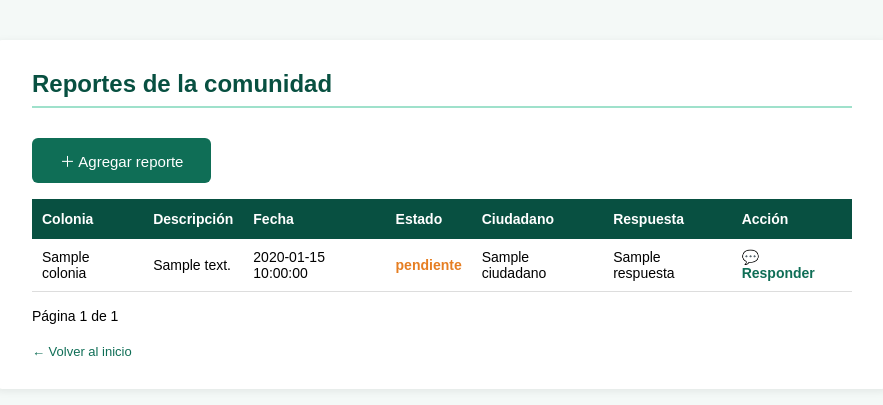
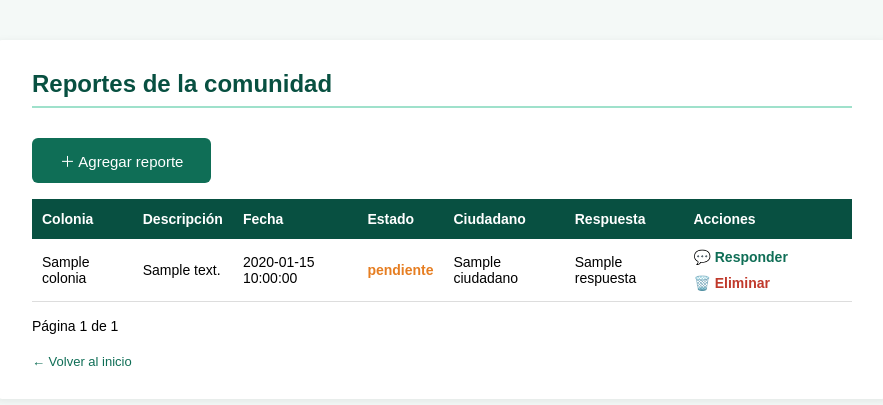
Before and after one commit to estefaniaguerrero25062009-art/ECORuta, a Flask app: page /reportes in a window 1280 px wide. Shown: the part 62-467 px from the top of the page, without its empty margins (198-1081 px from the left). Run offline with Flask 3, Linux system fonts and the light colour scheme; the visitor is signed in with stand-in values (Sample User, id 1); a database or web service that is not in the repository returns one stand-in record (values such as "Sample title").

Commit message:
agregar boton eliminar reporte

```diff
--- a/templates/reportes.html
+++ b/templates/reportes.html
@@ -8,7 +8,6 @@
 <body>
   <div class="header">
     <h1>🌿 ECORuta — Reportes ciudadanos</h1>
-    <!-- Corrección #12: nombre usuario en header -->
     <div class="header-user">
       👤 <strong>{{ usuario }}</strong>
       <span class="badge-rol">{{ rol }}</span>
@@ -16,10 +15,7 @@
     </div>
   </div>
   <div class="container">
-    <!-- Corrección #11: ciudadano solo ve sus propios reportes (filtrado en app.py) -->
-    <h2>
-      {% if rol == "ciudadano" %}Mis reportes{% else %}Reportes de la comunidad{% endif %}
-    </h2>
+    <h2>{% if rol == "ciudadano" %}Mis reportes{% else %}Reportes de la comunidad{% endif %}</h2>
     <a class="btn-verde" href="/agregar_reporte">＋ Agregar reporte</a>
     <table>
       <thead>
@@ -29,9 +25,8 @@
           <th>Fecha</th>
           <th>Estado</th>
           <th>Ciudadano</th>
-          <!-- Corrección #10: columna respuesta para que ciudadano vea la respuesta -->
           <th>Respuesta</th>
-          {% if rol == "admin" %}<th>Acción</th>{% endif %}
+          {% if rol == "admin" %}<th>Acciones</th>{% endif %}
         </tr>
       </thead>
       <tbody>
@@ -42,12 +37,14 @@
           <td>{{ r.fecha }}</td>
           <td class="estado-{{ r.estado }}">{{ r.estado }}</td>
           <td>{{ r.ciudadano.nombre }}</td>
-          <!-- Corrección #10: mostrar respuesta del admin -->
           <td>{{ r.respuesta if r.respuesta else '—' }}</td>
           {% if rol == "admin" %}
           <td>
-            <!-- Corrección #9: solo admin puede responder -->
             <a class="btn-edit" href="/responder_reporte/{{ r._id }}">💬 Responder</a>
+            <form method="POST" action="/eliminar_reporte/{{ r._id }}" style="display:inline"
+                  onsubmit="return confirm('¿Eliminar este reporte?')">
+              <button class="btn-del" type="submit">🗑️ Eliminar</button>
+            </form>
           </td>
           {% endif %}
         </tr>
@@ -59,7 +56,6 @@
       </tbody>
     </table>
 
-    <!-- Corrección #17: paginación -->
     <div class="paginacion">
       {% if page > 1 %}
         <a href="/reportes?page={{ page - 1 }}" class="btn-page">← Anterior</a>
```
